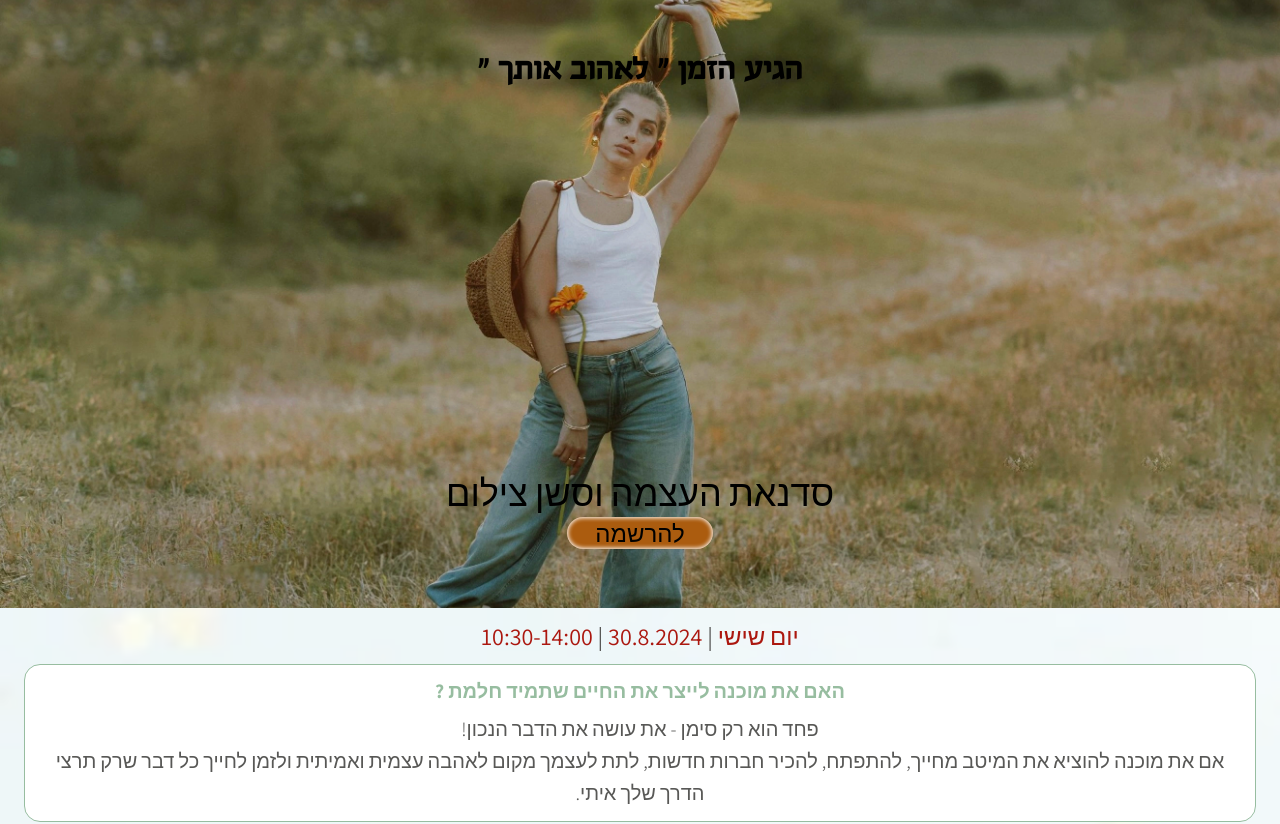
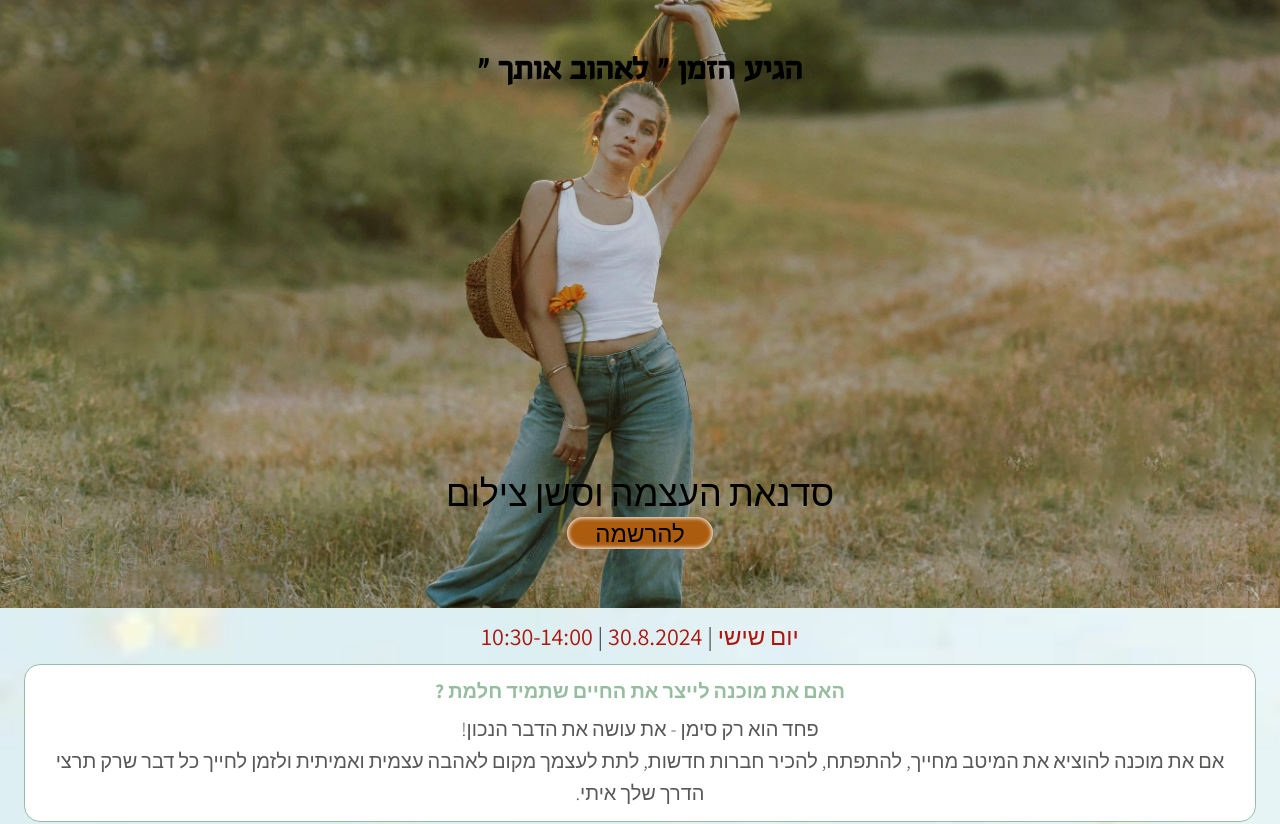
Before and after one commit to EtanHey/bateli-workshop, a Next.js app: page / in a window 1280 px wide. Shown: the top 824 px of the page. Built offline with nearby package versions, Linux system fonts and the light colour scheme.

Commit message:
fix white background

```diff
--- a/app/page.tsx
+++ b/app/page.tsx
@@ -9,7 +9,7 @@ import TimeNdDate from '@/components/TimeNdDate';
 
 export default function Home() {
   return (
-    <main dir='rtl' className='w-full bg-white/50 gap-3 flex flex-col relative h-fit text-center'>
+    <main dir='rtl' className='w-full gap-3 flex flex-col relative h-fit text-center'>
       <HeroImage />
       <Image className='-z-50 object-cover object-[30%_50%]' src='/page_background.webp' alt='background' fill priority />
       <div className='flex flex-col items-center px-6 gap-3'>
```
